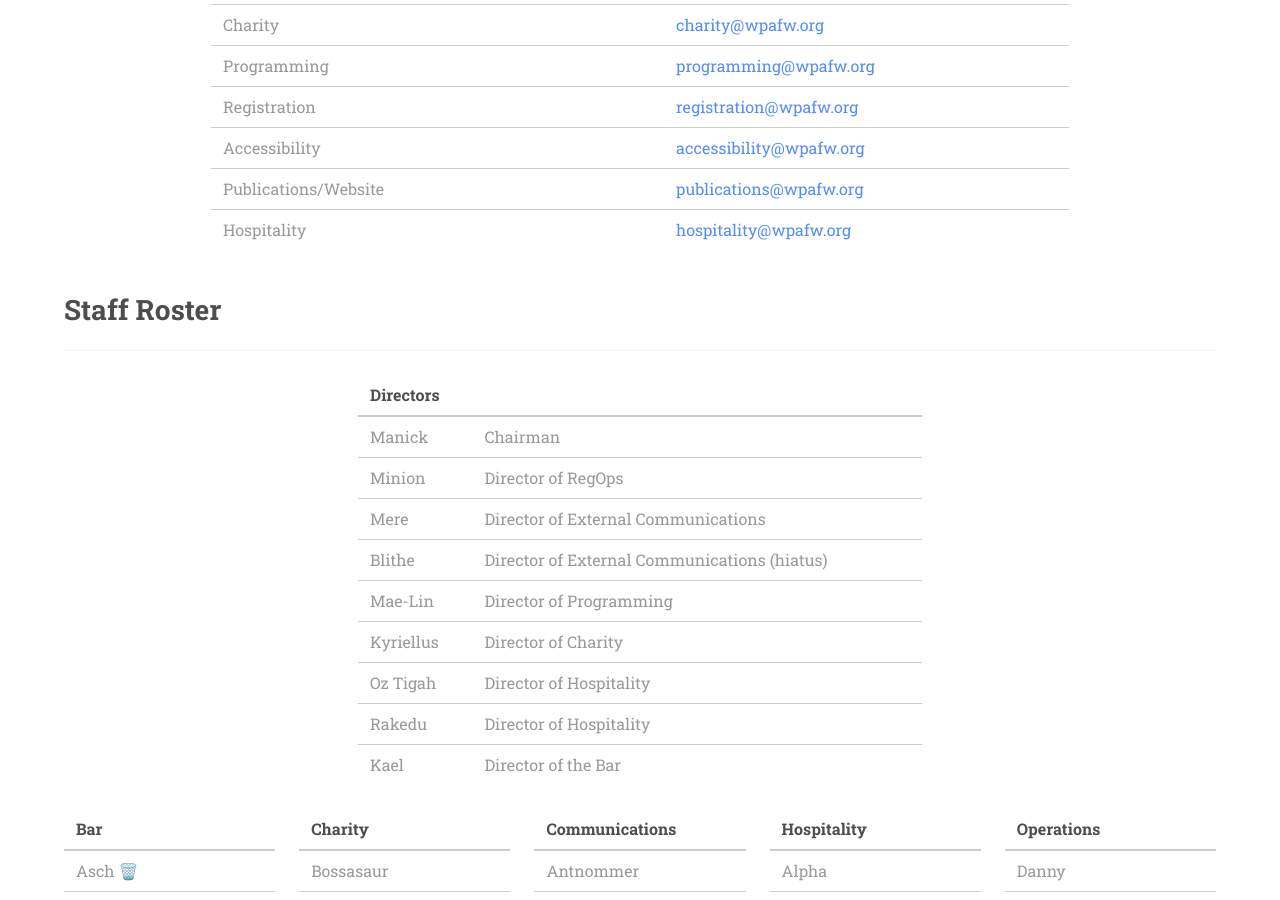
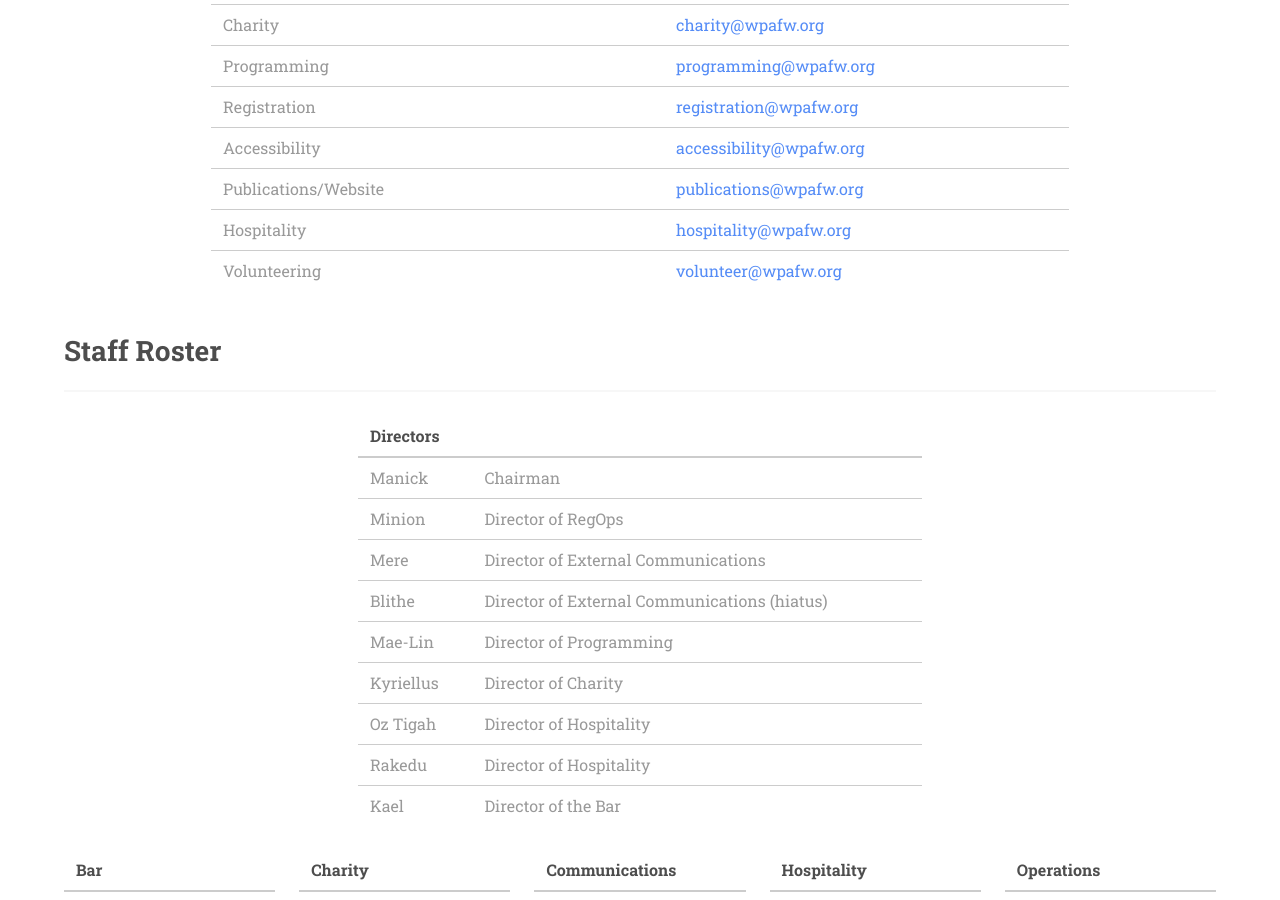
Before and after one commit to wpafw/wpafw.org, a Jekyll site: the page built from contact.md, in a window 1280 px wide and 900 px high, scrolled down 1091 px. Built offline with Jekyll 4.4.1, drawn with Linux system fonts in a browser that asks for light colours; nearby versions of some CDN libraries.

Commit message:
add volunteer email

```diff
--- a/contact.md
+++ b/contact.md
@@ -66,6 +66,7 @@ Your email will be forwarded to the appropriate director or staff member. We loo
 |Accessibility|[accessibility@wpafw.org](mailto:accessibility@wpafw.org)|
 |Publications/Website|[publications@wpafw.org](mailto:publications@wpafw.org)|
 |Hospitality|[hospitality@wpafw.org](mailto:hospitality@wpafw.org)|
+|Volunteering|[volunteer@wpafw.org](mailto:volunteer@wpafw.org)|
 
 </div>
 </div>
```
